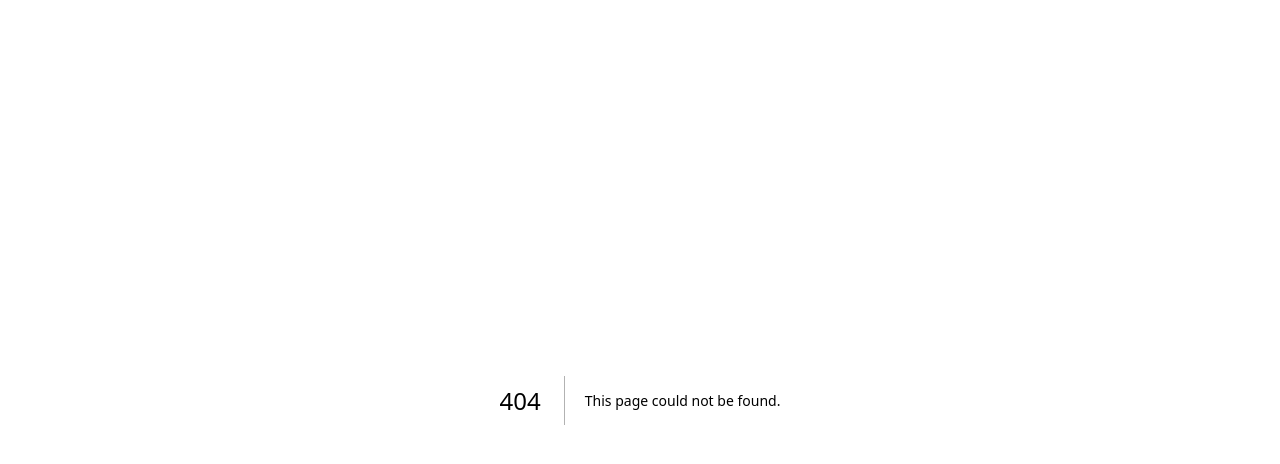
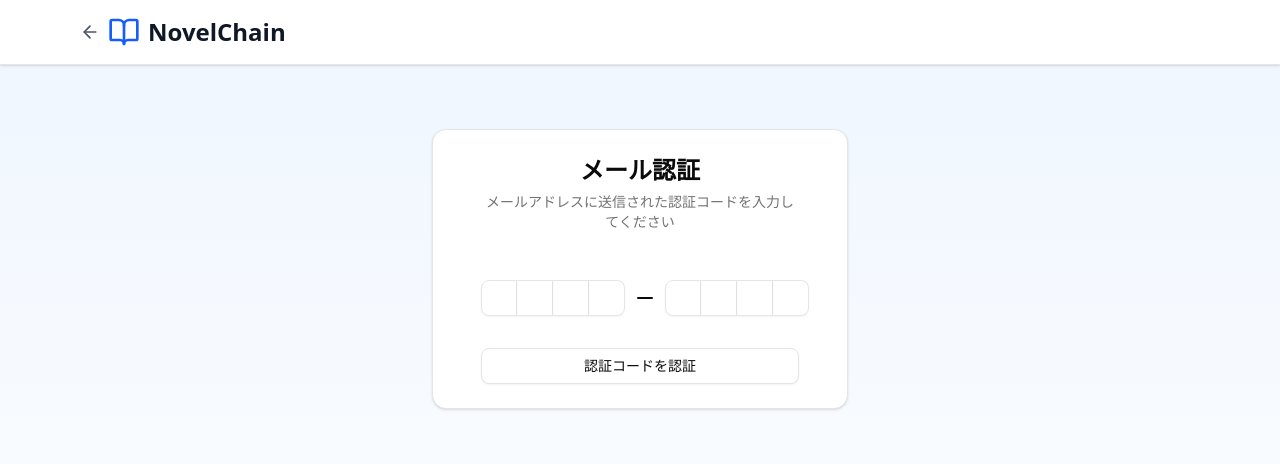
Before and after one commit to ChukyoTerminal/novel-chain, a Next.js app: page /auth/verify in a window 1280 px wide. Before the commit this address had no page. Shown: the top 464 px of the page. Built offline with nearby package versions, Linux system fonts and the light colour scheme.

Commit message:
メール認証追加

```diff
--- a/src/app/auth/signin/page.tsx
+++ b/src/app/auth/signin/page.tsx
@@ -1,7 +1,16 @@
+
+'use client'
 /* eslint-disable max-len */
-'use client'
+// パスワードをSHA-256でハッシュする関数（コンポーネント外）
+async function hashPassword(password: string) {
+  const encoder = new TextEncoder();
+  const data = encoder.encode(password);
+  const hashBuffer = await crypto.subtle.digest('SHA-256', data);
+  return [...new Uint8Array(hashBuffer)].map(b => b.toString(16).padStart(2, '0')).join('');
+}
 
 import { Button } from '@/components/ui/button';
+import { InputOTP, InputOTPGroup, InputOTPSeparator, InputOTPSlot } from '@/components/ui/inputOtp';
 import { useState } from 'react';
 import { Card, CardTitle, CardHeader, CardDescription, CardContent } from '@/components/ui/card';
 import { LuBookOpen, LuArrowLeft } from 'react-icons/lu';
@@ -15,21 +24,67 @@
 
 export default function SignInPage() {
   const [email, setEmail] = useState('');
+  const [username, setUsername] = useState('');
   const [password, setPassword] = useState('');
   const [error, setError] = useState('');
+  const [showVerify, setShowVerify] = useState(false);
+  const [code, setCode] = useState('');
+  const [verifyError, setVerifyError] = useState('');
+  const [verifySuccess, setVerifySuccess] = useState('');
 
+  // パスワードをSHA-256でハッシュ
+
+  // 新規登録ボタン押下時
   const handleEmailSignUp = async () => {
     setError('');
-    const response = await signIn('credentials', {
-      email,
+    // パスワードをハッシュ
+    const hashed = await hashPassword(password);
+    if (globalThis.window !== undefined) {
+      globalThis.window.localStorage.setItem('novelchain_email', email);
+    }
+    const request = await fetch('/api/auth/email-verification/request', {
+      method: 'POST',
+      headers: { 'Content-Type': 'application/json' },
+      body: JSON.stringify({ email, username, password: hashed }),
+    });
+    if (request.ok) {
+      setShowVerify(true);
+    } else {
+      setError('新規登録に失敗しました');
+    }
+  };
+
+  // 認証コード送信
+  const handleVerifyCode = async () => {
+    setVerifyError('');
+    setVerifySuccess('');
+    let emailValue = '';
+    if (globalThis.window !== undefined) {
+      emailValue = globalThis.window.localStorage.getItem('novelchain_email') || '';
+    }
+    const response = await fetch('/api/auth/email-verification/verify', {
+      method: 'POST',
+      headers: { 'Content-Type': 'application/json' },
+      body: JSON.stringify({ email: emailValue, code }),
+    });
+    const token = await response.json();
+    if (response.ok) {
+      setVerifySuccess('認証が完了しました！');
+      await fetch('/api/users', {
+        method: 'POST',
+        headers: { 'Content-Type': 'application/json' },
+        body: JSON.stringify({ email: emailValue, ticket : token.ticket, name: username, password_hash: await hashPassword(password) }),
+      });
+
+      // 認証後にログインも実行
+      await signIn('credentials', {
+        email: emailValue,
         password,
         redirect: false,
       });
-    if (response?.error) {
-      console.log(response.error);
-      setError('登録に失敗しました。既存アカウントか、入力内容をご確認ください');
+      globalThis.location.href = '/';
     } else {
-      globalThis.location.href = '/';
+      setVerifyError(token.error || '認証に失敗しました');
     }
   };
 
@@ -45,9 +100,8 @@
           </Link>
         </div>
       </header>
-
-      {/* メインコンテンツ */}
       <main className="max-w-md mx-auto px-4 py-16">
+        {!showVerify ? (
           <Card className="p-6">
             <CardHeader className="text-center pb-6">
               <CardTitle className="text-2xl">新規登録</CardTitle>
@@ -57,6 +111,13 @@
             </CardHeader>
             <CardContent>
               <div className="flex flex-col gap-4">
+                <input
+                  type="text"
+                  placeholder="ユーザー名"
+                  className="border rounded px-4 py-2"
+                  value={username}
+                  onChange={e => setUsername(e.target.value)}
+                />
                 <input
                   type="email"
                   placeholder="メールアドレス"
@@ -90,6 +151,42 @@
               </div>
             </CardContent>
           </Card>
+        ) : (
+          <Card className="p-6">
+            <CardHeader className="text-center pb-6">
+              <CardTitle className="text-2xl">メール認証</CardTitle>
+              <CardDescription>
+                メールアドレスに送信された認証コードを入力してください
+              </CardDescription>
+            </CardHeader>
+            <CardContent>
+              <div className="flex flex-col gap-4">
+                <>
+                  <InputOTP maxLength={8} value={code} onChange={setCode} className="mx-auto">
+                    <InputOTPGroup>
+                      <InputOTPSlot index={0} />
+                      <InputOTPSlot index={1} />
+                      <InputOTPSlot index={2} />
+                      <InputOTPSlot index={3} />
+                    </InputOTPGroup>
+                    <InputOTPSeparator/>
+                    <InputOTPGroup>
+                      <InputOTPSlot index={4} />
+                      <InputOTPSlot index={5} />
+                      <InputOTPSlot index={6} />
+                      <InputOTPSlot index={7} />
+                    </InputOTPGroup>
+                  </InputOTP>
+                  <Button onClick={handleVerifyCode} className="w-full mt-4" variant="outline">
+                    認証コードを認証
+                  </Button>
+                </>
+                {verifyError && <div className="text-red-500 text-sm mt-2">{verifyError}</div>}
+                {verifySuccess && <div className="text-green-600 text-sm mt-2">{verifySuccess}</div>}
+              </div>
+            </CardContent>
+          </Card>
+        )}
       </main>
     </div>
   );
--- /dev/null
+++ b/src/app/auth/verify/page.tsx
@@ -0,0 +1,89 @@
+
+'use client'
+
+import { useState } from 'react';
+import { Card, CardTitle, CardHeader, CardDescription, CardContent } from '@/components/ui/card';
+import { Button } from '@/components/ui/button';
+import { InputOTP, InputOTPGroup, InputOTPSeparator, InputOTPSlot } from '@/components/ui/inputOtp';
+import { LuBookOpen, LuArrowLeft } from 'react-icons/lu';
+import Link from 'next/link';
+
+export default function VerifyPage() {
+  // コード入力と認証のみ
+  const [code, setCode] = useState('');
+  const [error, setError] = useState('');
+  const [success, setSuccess] = useState('');
+
+  // コード認証
+  const handleVerifyCode = async () => {
+    setError('');
+    setSuccess('');
+    // localStorageからメールアドレス取得
+    let email = '';
+    if (globalThis.window !== undefined) {
+      email = globalThis.window.localStorage.getItem('novelchain_email') || '';
+    }
+    const response = await fetch('/api/auth/email-verification/verify', {
+      method: 'POST',
+      headers: { 'Content-Type': 'application/json' },
+      body: JSON.stringify({ email, code }),
+    });
+    const data = await response.json();
+    if (response.ok) {
+      setSuccess('認証が完了しました！');
+      // 認証後の遷移など必要ならここで
+    } else {
+      setError(data.error || '認証に失敗しました');
+    }
+  };
+
+  return (
+    <div className="min-h-screen bg-gradient-to-b from-blue-50 to-white">
+      <header className="bg-white border-b shadow-sm">
+        <div className="max-w-6xl mx-auto px-4 py-4 flex items-center justify-between">
+          <Link href="/" className="flex items-center space-x-2">
+            <LuArrowLeft size={20} className="text-gray-600" />
+            <LuBookOpen size={32} className="text-blue-600" />
+            <h1 className="text-2xl font-bold text-gray-900">NovelChain</h1>
+          </Link>
+        </div>
+      </header>
+      <main className="max-w-md mx-auto px-4 py-16">
+        <Card className="p-6">
+          <CardHeader className="text-center pb-6">
+            <CardTitle className="text-2xl">メール認証</CardTitle>
+            <CardDescription>
+              メールアドレスに送信された認証コードを入力してください
+            </CardDescription>
+          </CardHeader>
+          <CardContent>
+            <div className="flex flex-col gap-4">
+              <>
+                <InputOTP maxLength={8} value={code} onChange={setCode} className="mx-auto">
+                  <InputOTPGroup>
+                    <InputOTPSlot index={0} />
+                    <InputOTPSlot index={1} />
+                    <InputOTPSlot index={2} />
+                    <InputOTPSlot index={3} />
+                  </InputOTPGroup>
+                  <InputOTPSeparator/>
+                  <InputOTPGroup>
+                    <InputOTPSlot index={4} />
+                    <InputOTPSlot index={5} />
+                    <InputOTPSlot index={6} />
+                    <InputOTPSlot index={7} />
+                  </InputOTPGroup>
+                </InputOTP>
+                <Button onClick={handleVerifyCode} className="w-full mt-4" variant="outline">
+                  認証コードを認証
+                </Button>
+              </>
+              {error && <div className="text-red-500 text-sm mt-2">{error}</div>}
+              {success && <div className="text-green-600 text-sm mt-2">{success}</div>}
+            </div>
+          </CardContent>
+        </Card>
+      </main>
+    </div>
+  );
+}
--- a/src/app/page.tsx
+++ b/src/app/page.tsx
@@ -31,7 +31,7 @@
         if (response.ok) {
           const data = await response.json();
           console.log('[DEBUG] fetched threads:', data);
-          setThreads(data);
+          setThreads(data.threads ?? []);
           console.log(data);
         }
       } catch (e) {
--- /dev/null
+++ b/src/components/ui/inputOtp.tsx
@@ -0,0 +1,77 @@
+'use client'
+
+import * as React from 'react'
+import { OTPInput, OTPInputContext } from 'input-otp'
+import { MinusIcon } from 'lucide-react'
+
+import { cn } from '@/lib/utils'
+
+function InputOTP({
+  className,
+  containerClassName,
+  ...properties
+}: React.ComponentProps<typeof OTPInput> & {
+  containerClassName?: string
+}) {
+  return (
+    <OTPInput
+      data-slot="input-otp"
+      containerClassName={cn(
+        'flex items-center gap-2 has-disabled:opacity-50',
+        containerClassName
+      )}
+      className={cn('disabled:cursor-not-allowed', className)}
+      {...properties}
+    />
+  )
+}
+
+function InputOTPGroup({ className, ...properties }: React.ComponentProps<'div'>) {
+  return (
+    <div
+      data-slot="input-otp-group"
+      className={cn('flex items-center', className)}
+      {...properties}
+    />
+  )
+}
+
+function InputOTPSlot({
+  index,
+  className,
+  ...properties
+}: React.ComponentProps<'div'> & {
+  index: number
+}) {
+  const inputOTPContext = React.useContext(OTPInputContext)
+  const { char, hasFakeCaret, isActive } = inputOTPContext?.slots[index] ?? {}
+
+  return (
+    <div
+      data-slot="input-otp-slot"
+      data-active={isActive}
+      className={cn(
+        'data-[active=true]:border-ring data-[active=true]:ring-ring/50 data-[active=true]:aria-invalid:ring-destructive/20 dark:data-[active=true]:aria-invalid:ring-destructive/40 aria-invalid:border-destructive data-[active=true]:aria-invalid:border-destructive dark:bg-input/30 border-input relative flex h-9 w-9 items-center justify-center border-y border-r text-sm shadow-xs transition-all outline-none first:rounded-l-md first:border-l last:rounded-r-md data-[active=true]:z-10 data-[active=true]:ring-[3px]',
+        className
+      )}
+      {...properties}
+    >
+      {char}
+      {hasFakeCaret && (
+        <div className="pointer-events-none absolute inset-0 flex items-center justify-center">
+          <div className="animate-caret-blink bg-foreground h-4 w-px duration-1000" />
+        </div>
+      )}
+    </div>
+  )
+}
+
+function InputOTPSeparator({ ...properties }: React.ComponentProps<'div'>) {
+  return (
+    <div data-slot="input-otp-separator" role="separator" {...properties}>
+      <MinusIcon />
+    </div>
+  )
+}
+
+export { InputOTP, InputOTPGroup, InputOTPSlot, InputOTPSeparator }
```
Also changed, not shown: package.json (+4 -3 lines), 1 other file (tests, documents, lock files or other folders). Lines whose indentation alone changed are shown as unchanged.
